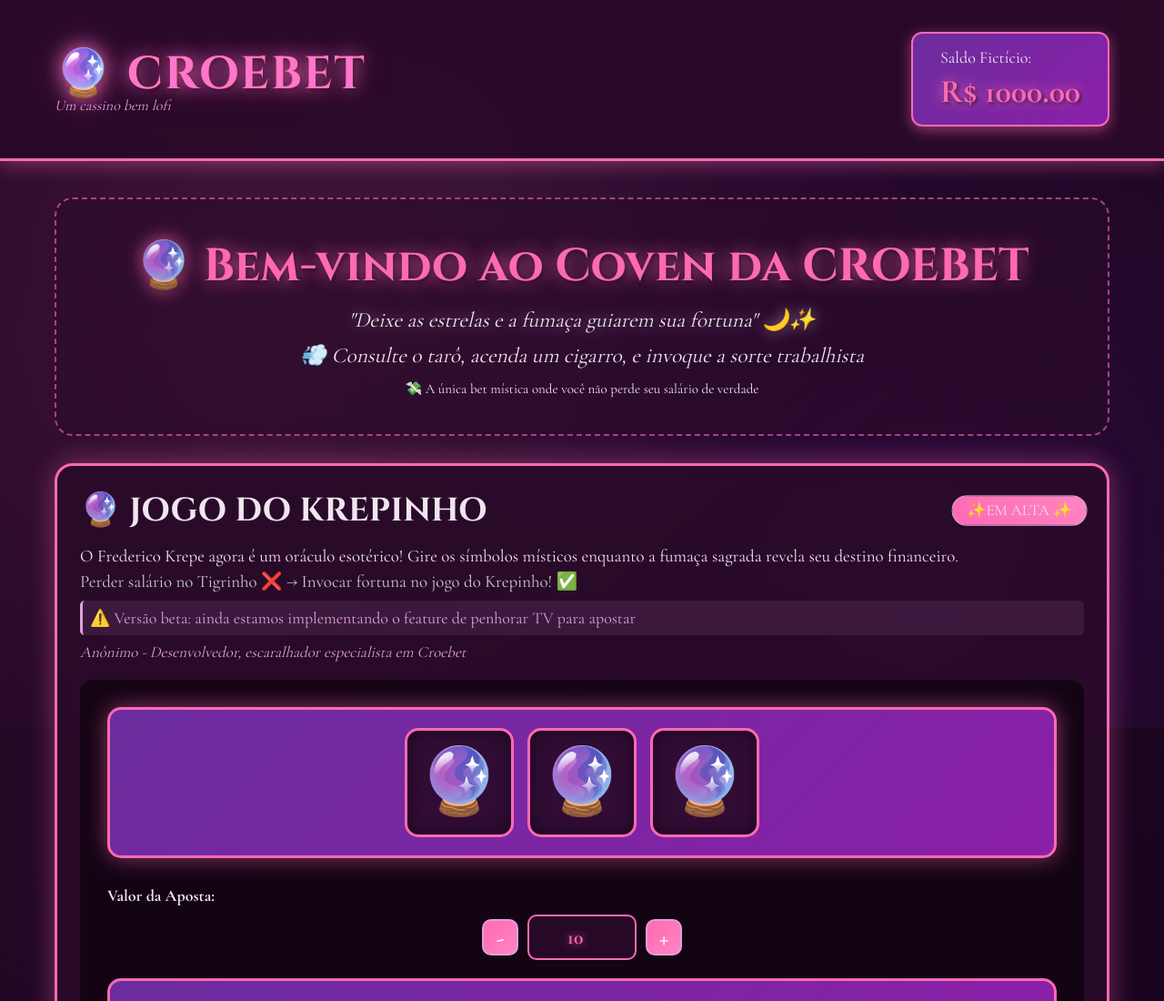
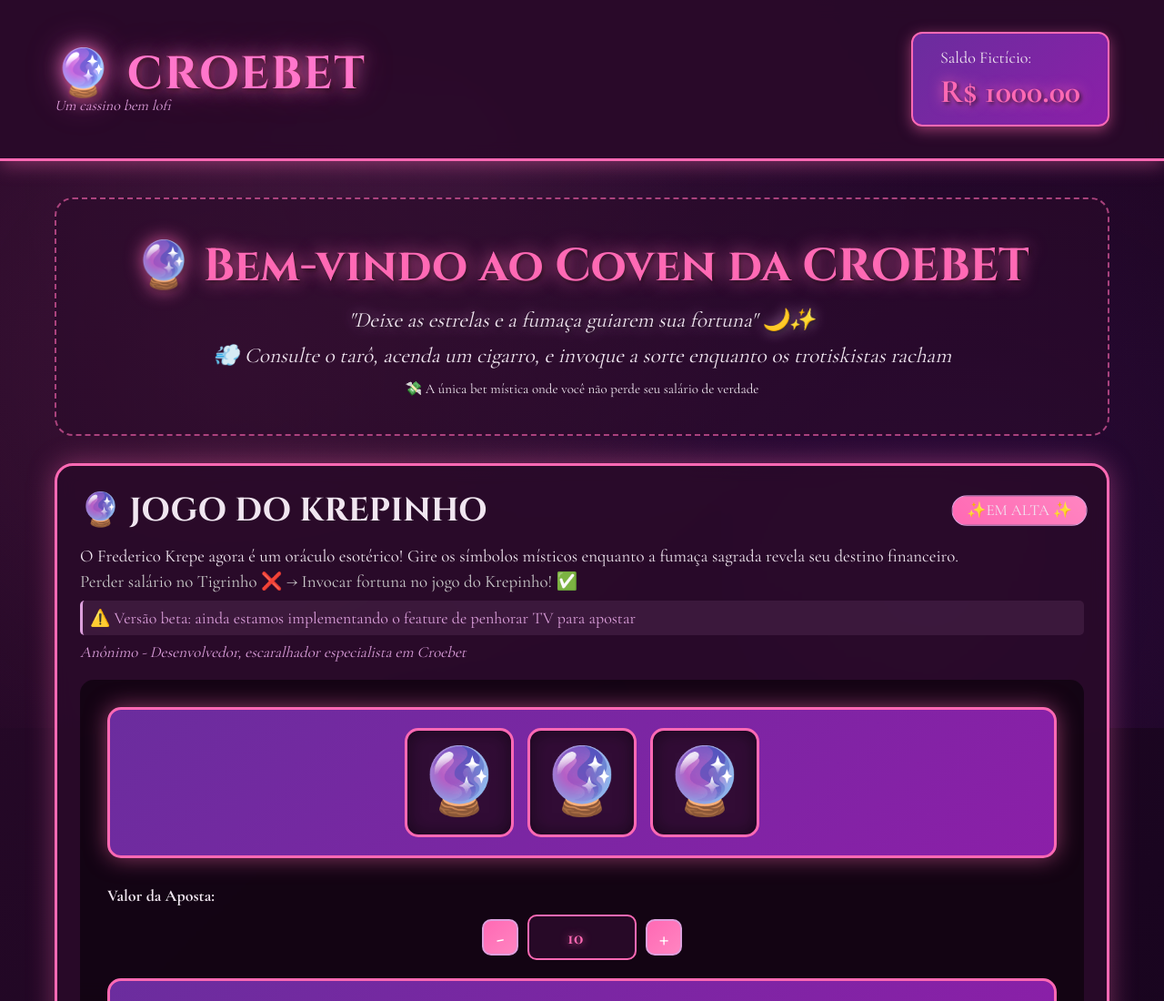
Before and after one commit to bruno-fs/croebet, a website built with Vite: page index.html in a window 1280 px wide. Shown: the top 1100 px of the page at 91% size. Built offline with nearby package versions, Linux system fonts and the light colour scheme.

Commit message:
piada com trotskistas

```diff
--- a/index.html
+++ b/index.html
@@ -24,7 +24,7 @@
         <section class="hero">
             <h2>🔮 Bem-vindo ao Coven da CROEBET</h2>
             <p class="hero-subtitle">"Deixe as estrelas e a fumaça guiarem sua fortuna" 🌙✨</p>
-            <p class="mystic-message">💨 Consulte o tarô, acenda um cigarro, e invoque a sorte trabalhista</p>
+            <p class="mystic-message">💨 Consulte o tarô, acenda um cigarro, e invoque a sorte enquanto os trotiskistas racham</p>
             <small>💸 A única bet mística onde você não perde seu salário de verdade</small>
         </section>
 
```
